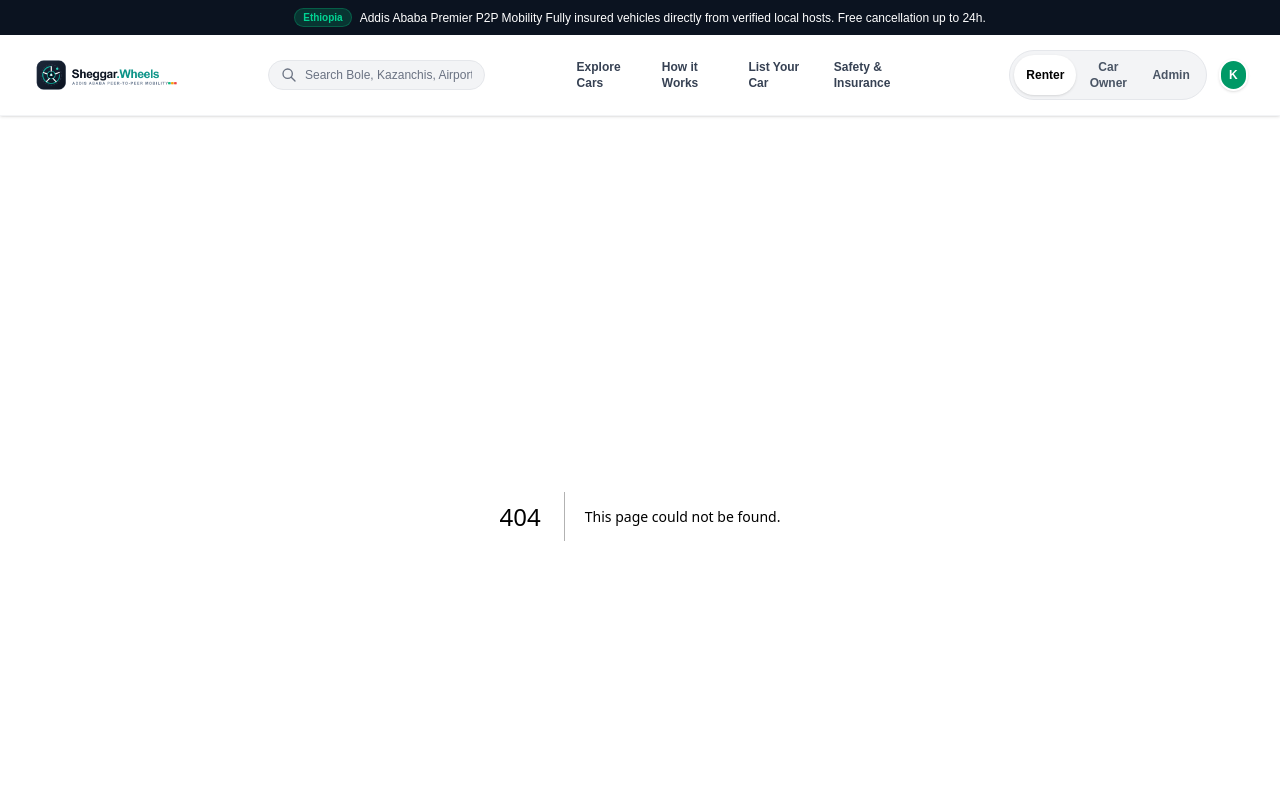
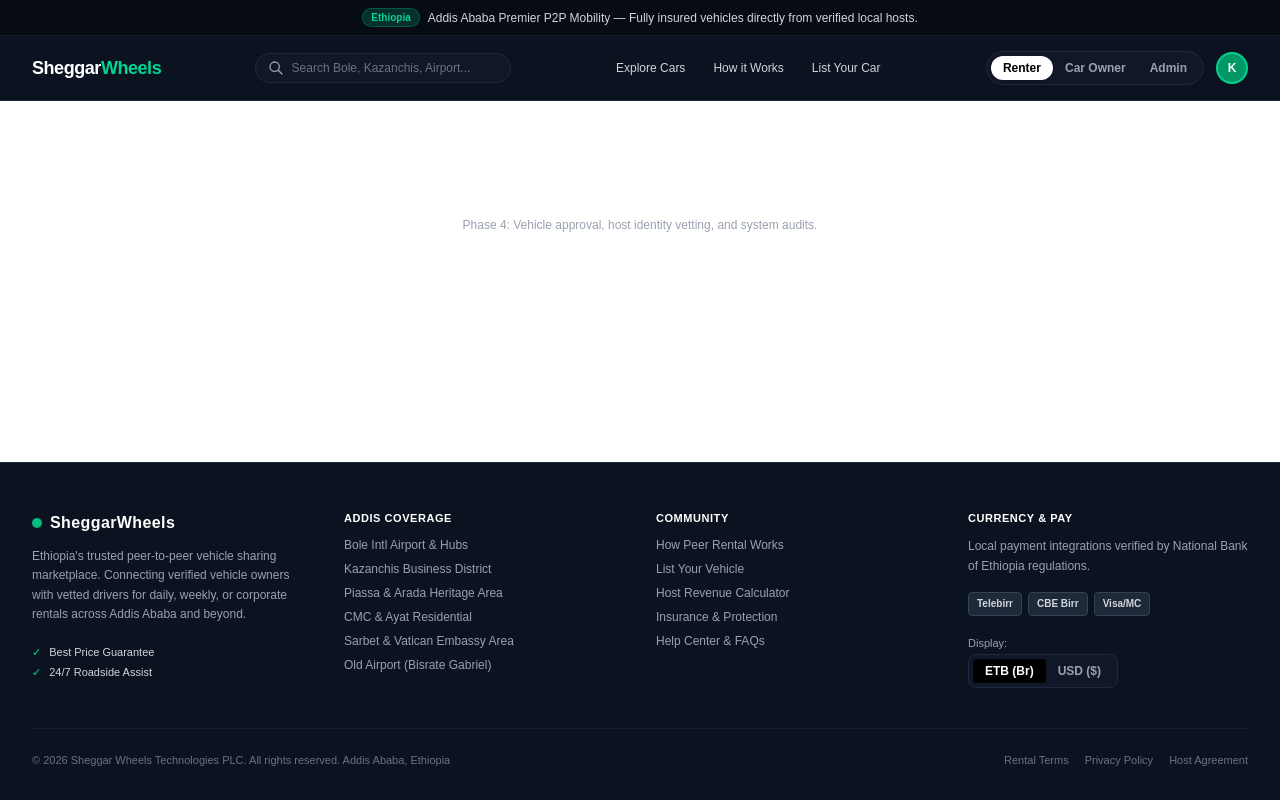
Before and after one commit to KaleabBantayehu/Shegger-Wheels, a Next.js app: page /console in a window 1280 px wide. Before the commit this address had no page. Shown: the top 800 px of the page. Built offline with nearby package versions, Linux system fonts and the light colour scheme.

Commit message:
refactor: standardize Navbar naming, reorganize route groups (public/host/admin), and route role switcher

```diff
--- /dev/null
+++ b/src/app/(admin)/console/page.js
@@ -0,0 +1,8 @@
+export default function AdminConsole() {
+  return (
+    <div className="max-w-7xl mx-auto px-4 py-16 text-center space-y-4">
+      <h1 className="text-3xl font-extrabold text-white">Admin Governance Console</h1>
+      <p className="text-xs text-gray-400">Phase 4: Vehicle approval, host identity vetting, and system audits.</p>
+    </div>
+  );
+}
--- /dev/null
+++ b/src/app/(host)/dashboard/page.js
@@ -0,0 +1,8 @@
+export default function HostDashboard() {
+  return (
+    <div className="max-w-7xl mx-auto px-4 py-16 text-center space-y-4">
+      <h1 className="text-3xl font-extrabold text-white">Host Dashboard Portal</h1>
+      <p className="text-xs text-gray-400">Phase 3: Vehicle management, listings, and host revenue tools.</p>
+    </div>
+  );
+}
--- a/src/app/layout.js
+++ b/src/app/layout.js
@@ -1,5 +1,5 @@
 import "./globals.css";
-import Navbar from "../components/NavBar";
+import Navbar from "../components/Navbar";
 import Footer from "@/components/Footer";
 
 export const metadata = {
--- a/src/components/CarCard.jsx
+++ b/src/components/CarCard.jsx
@@ -1,6 +1,7 @@
 "use client";
 
 import Image from "next/image";
+import Link from "next/link";
 
 export default function CarCard({ car }) {
   const rating = car.rating || 4.9;
@@ -109,7 +110,12 @@
         </div>
 
         <button className="bg-white hover:bg-gray-200 text-black font-bold text-xs px-4 py-2 rounded-xl transition shadow-xs">
-          {car.tags?.includes("Instant Book") ? "Book Trip" : "Request Trip"}
+            <Link
+                href={`/cars/${car.id}`}
+                className="bg-white hover:bg-gray-200 text-black font-bold text-xs px-4 py-2 rounded-xl transition text-center inline-block"
+                >
+                {car.tags?.includes("Instant Book") ? "Book Trip" : "Request Trip"}
+            </Link>
         </button>
       </div>
     </div>
--- a/src/components/NavBar.jsx
+++ b/src/components/NavBar.jsx
@@ -1,218 +1,115 @@
+// src/components/Navbar.jsx
 "use client";
 
-import { useState } from "react";
+import { usePathname } from "next/navigation";
 import Link from "next/link";
 import Image from "next/image";
-import { usePathname } from "next/navigation";
 
 export default function Navbar() {
-  const [mobileMenuOpen, setMobileMenuOpen] = useState(false);
-  const [activeRole, setActiveRole] = useState("Renter"); // "Renter" | "Car Owner" | "Admin"
   const pathname = usePathname();
 
-  const isActive = (path) => pathname === path;
-
   return (
-    <header className="sticky top-0 z-50 w-full bg-white shadow-sm border-b border-gray-100">
-      {/* 1. Top Announcement Bar */}
-      <div className="bg-[#0b1320] text-white text-xs py-2 px-4 text-center font-medium flex items-center justify-center gap-2">
+    <header className="sticky top-0 z-50 w-full bg-[#0b1320] border-b border-gray-800">
+      {/* Announcement Bar */}
+      <div className="bg-[#070c14] text-gray-300 text-xs py-2 px-4 text-center font-medium flex items-center justify-center gap-2 border-b border-gray-800/60">
         <span className="bg-emerald-500/20 text-emerald-400 text-[10px] font-bold px-2 py-0.5 rounded-full border border-emerald-500/30">
           Ethiopia
         </span>
         <span>
-          Addis Ababa Premier P2P Mobility Fully insured vehicles directly from verified local hosts. Free cancellation up to 24h.
+          Addis Ababa Premier P2P Mobility — Fully insured vehicles directly from verified local hosts.
         </span>
       </div>
 
-      {/* 2. Main Navigation Bar */}
+      {/* Main Bar */}
       <div className="max-w-7xl mx-auto px-4 sm:px-6 lg:px-8">
-        <div className="flex items-center justify-between h-20 gap-20">
+        <div className="flex items-center justify-between h-16 gap-4">
 
           {/* Logo */}
           <Link href="/" className="flex-shrink-0 flex items-center gap-2">
-            <Image
-              src="/images/logo.png"
-              alt="Sheggar Wheels Logo"
-              width={200}
-              height={100}
-              className="h-9 w-auto object-contain"
-              priority
-            />
+            <span className="text-white font-extrabold text-lg tracking-tight">
+              Sheggar<span className="text-emerald-400">Wheels</span>
+            </span>
           </Link>
 
-          {/* Quick Location Search Input */}
-          <div className="hidden lg:flex items-center bg-gray-100 hover:bg-gray-200/80 transition px-3 py-1.5 rounded-full w-64 border border-gray-200">
-            <svg
-              className="w-4 h-4 text-gray-500 mr-2 shrink-0"
-              fill="none"
-              stroke="currentColor"
-              viewBox="0 0 24 24"
-            >
-              <path
-                strokeLinecap="round"
-                strokeLinejoin="round"
-                strokeWidth="2"
-                d="M21 21l-6-6m2-5a7 7 0 11-14 0 7 7 0 0114 0z"
-              />
+          {/* Quick Search Input */}
+          <div className="hidden lg:flex items-center bg-gray-900 border border-gray-800 px-3 py-1.5 rounded-full w-64">
+            <svg className="w-4 h-4 text-gray-400 mr-2 shrink-0" fill="none" stroke="currentColor" viewBox="0 0 24 24">
+              <path strokeLinecap="round" strokeLinejoin="round" strokeWidth="2" d="M21 21l-6-6m2-5a7 7 0 11-14 0 7 7 0 0114 0z" />
             </svg>
             <input
               type="text"
               placeholder="Search Bole, Kazanchis, Airport..."
-              className="bg-transparent text-xs text-gray-800 placeholder-gray-500 focus:outline-none w-full"
+              className="bg-transparent text-xs text-white placeholder-gray-500 focus:outline-none w-full"
             />
           </div>
 
-          {/* Nav Navigation Links */}
-          <nav className="hidden md:flex items-center space-x-1 text-sm font-medium text-gray-700">
+          {/* Navigation Links */}
+          <nav className="hidden md:flex items-center space-x-1 text-xs font-medium text-gray-300">
             <Link
               href="/cars"
-              className={`px-3 py-1.5 rounded-full text-xs font-semibold transition ${
-                isActive('/cars')
-                  ? "bg-black text-white shadow-sm"
-                  : "hover:text-black hover:bg-gray-100 text-gray-700" }`} >
+              className={`px-3 py-1.5 rounded-full transition ${
+                pathname === "/cars" ? "bg-white text-black font-bold" : "hover:text-white hover:bg-gray-800"
+              }`}
+            >
               Explore Cars
             </Link>
             <Link
               href="/howitworks"
-             className={`px-3 py-1.5 rounded-full text-xs font-semibold transition ${
-                isActive('/cars')
-                  ? "bg-black text-white shadow-sm"
-                  : "hover:text-black hover:bg-gray-100 text-gray-700"
-              }`}
+              className="hover:text-white hover:bg-gray-800 px-3 py-1.5 rounded-full transition"
             >
               How it Works
             </Link>
             <Link
-              href="/list-your-car"
-              className={`px-3 py-1.5 rounded-full text-xs font-semibold transition ${
-                isActive('/cars')
-                  ? "bg-black text-white shadow-sm"
-                  : "hover:text-black hover:bg-gray-100 text-gray-700"
-              }`} >
+              href="/host/dashboard"
+              className="hover:text-white hover:bg-gray-800 px-3 py-1.5 rounded-full transition"
+            >
               List Your Car
-            </Link>
-            <Link
-              href="/safety"
-              className={`px-3 py-1.5 rounded-full text-xs font-semibold transition ${
-                isActive('/cars')
-                  ? "bg-black text-white shadow-sm"
-                  : "hover:text-black hover:bg-gray-100 text-gray-700"
-              }`}
-            >
-              Safety & Insurance
             </Link>
           </nav>
 
-          {/* Right Action Menu: Role Switcher & Profile */}
+          {/* Role Switcher Navigation Pills */}
           <div className="hidden sm:flex items-center gap-3">
-            {/* Role Switcher Pill */}
-            <div className="flex bg-gray-100 p-1 rounded-full border border-gray-200 text-xs font-semibold text-gray-600">
-              {["Renter", "Car Owner", "Admin"].map((role) => (
-                <button
-                  key={role}
-                  onClick={() => setActiveRole(role)}
-                  className={`px-3 py-1 rounded-full transition ${
-                    activeRole === role
-                      ? "bg-white text-black shadow-sm"
-                      : "hover:text-black"
-                  }`}
-                >
-                  {role}
-                </button>
-              ))}
+            <div className="flex bg-gray-900 p-1 rounded-full border border-gray-800 text-xs font-semibold">
+              <Link
+                href="/"
+                className={`px-3 py-1 rounded-full transition ${
+                  !pathname.startsWith("/host") && !pathname.startsWith("/admin")
+                    ? "bg-white text-black shadow-sm"
+                    : "text-gray-400 hover:text-white"
+                }`}
+              >
+                Renter
+              </Link>
+              <Link
+                href="/host/dashboard"
+                className={`px-3 py-1 rounded-full transition ${
+                  pathname.startsWith("/host")
+                    ? "bg-white text-black shadow-sm"
+                    : "text-gray-400 hover:text-white"
+                }`}
+              >
+                Car Owner
+              </Link>
+              <Link
+                href="/admin/console"
+                className={`px-3 py-1 rounded-full transition ${
+                  pathname.startsWith("/admin")
+                    ? "bg-white text-black shadow-sm"
+                    : "text-gray-400 hover:text-white"
+                }`}
+              >
+                Admin
+              </Link>
             </div>
 
             {/* Profile Avatar Placeholder */}
-            <div className="w-8 h-8 rounded-full bg-emerald-600 text-white font-bold text-xs flex items-center justify-center border-2 border-white shadow-sm cursor-pointer hover:opacity-90">
+            <div className="w-8 h-8 rounded-full bg-emerald-600 text-white font-bold text-xs flex items-center justify-center border-2 border-emerald-400 cursor-pointer">
               K
             </div>
           </div>
 
-          {/* Mobile Hamburger Button */}
-          <div className="md:hidden flex items-center">
-            <button
-              onClick={() => setMobileMenuOpen(!mobileMenuOpen)}
-              className="p-2 rounded-md text-gray-600 hover:text-black hover:bg-gray-100 focus:outline-none"
-            >
-              <svg
-                className="w-6 h-6"
-                fill="none"
-                stroke="currentColor"
-                viewBox="0 0 24 24"
-              >
-                {mobileMenuOpen ? (
-                  <path
-                    strokeLinecap="round"
-                    strokeLinejoin="round"
-                    strokeWidth="2"
-                    d="M6 18L18 6M6 6l12 12"
-                  />
-                ) : (
-                  <path
-                    strokeLinecap="round"
-                    strokeLinejoin="round"
-                    strokeWidth="2"
-                    d="M4 6h16M4 12h16M4 18h16"
-                  />
-                )}
-              </svg>
-            </button>
-          </div>
-
         </div>
       </div>
-
-      {/* 3. Mobile Navigation Menu */}
-      {mobileMenuOpen && (
-        <div className="md:hidden bg-white border-t border-gray-100 px-4 pt-2 pb-4 space-y-2">
-          <Link
-            href="/cars"
-            className="block px-3 py-2 rounded-md text-base font-semibold bg-black text-white text-center"
-            onClick={() => setMobileMenuOpen(false)}
-          >
-            Explore Cars
-          </Link>
-          <Link
-            href="/howitworks"
-            className="block px-3 py-2 rounded-md text-base font-medium text-gray-700 hover:bg-gray-100"
-            onClick={() => setMobileMenuOpen(false)}
-          >
-            How it Works
-          </Link>
-          <Link
-            href="/list-your-car"
-            className="block px-3 py-2 rounded-md text-base font-medium text-gray-700 hover:bg-gray-100"
-            onClick={() => setMobileMenuOpen(false)}
-          >
-            List Your Car
-          </Link>
-          <Link
-            href="/safety"
-            className="block px-3 py-2 rounded-md text-base font-medium text-gray-700 hover:bg-gray-100"
-            onClick={() => setMobileMenuOpen(false)}
-          >
-            Safety & Insurance
-          </Link>
-
-          {/* Role Switcher Mobile */}
-          <div className="pt-2 border-t border-gray-100">
-            <p className="text-xs text-gray-400 mb-2 font-medium">Switch View</p>
-            <div className="flex bg-gray-100 p-1 rounded-lg text-xs font-semibold justify-around">
-              {["Renter", "Car Owner", "Admin"].map((role) => (
-                <button
-                  key={role}
-                  onClick={() => setActiveRole(role)}
-                  className={`w-full py-1.5 rounded-md transition ${
-                    activeRole === role ? "bg-white text-black shadow-sm" : "text-gray-600"
-                  }`}
-                >
-                  {role}
-                </button>
-              ))}
-            </div>
-          </div>
-        </div>
-      )}
     </header>
   );
 }
```
Also changed, not shown: src/app/(public)/page.js (renamed from src/app/page.js).
